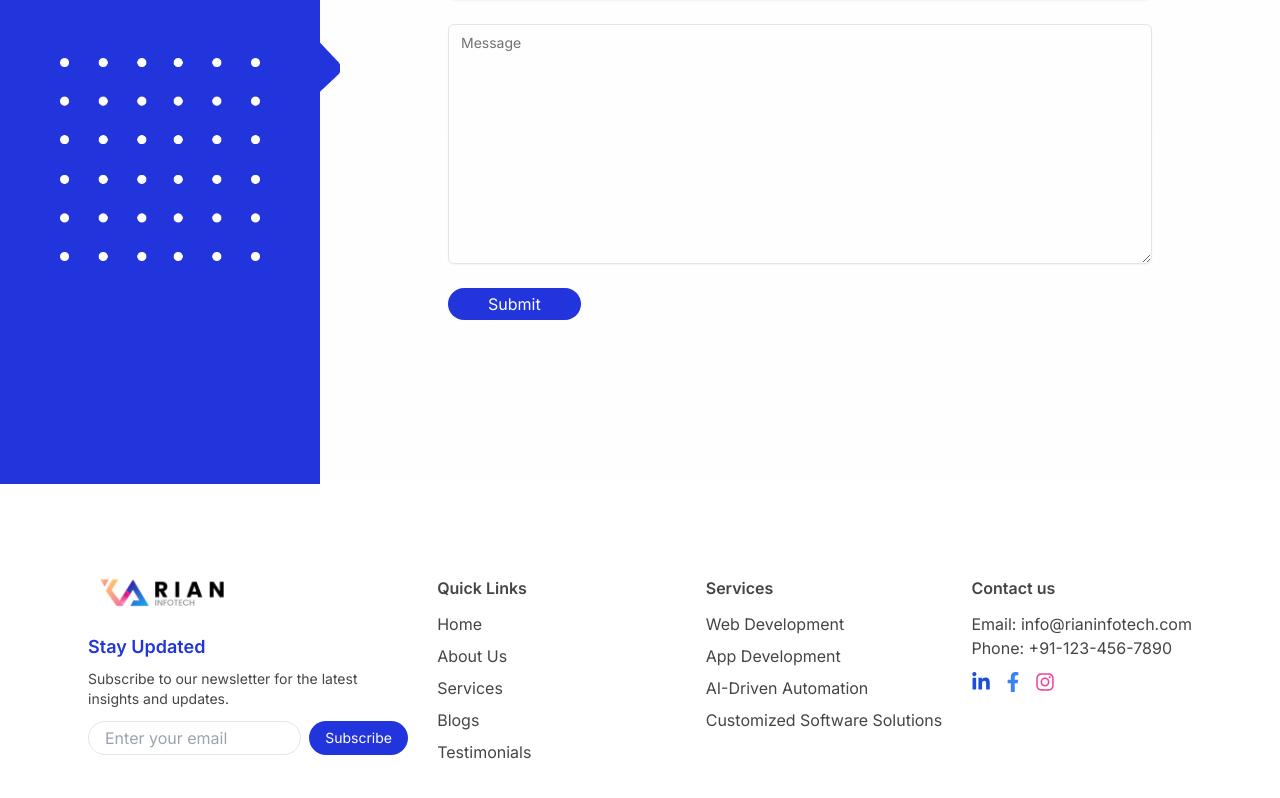
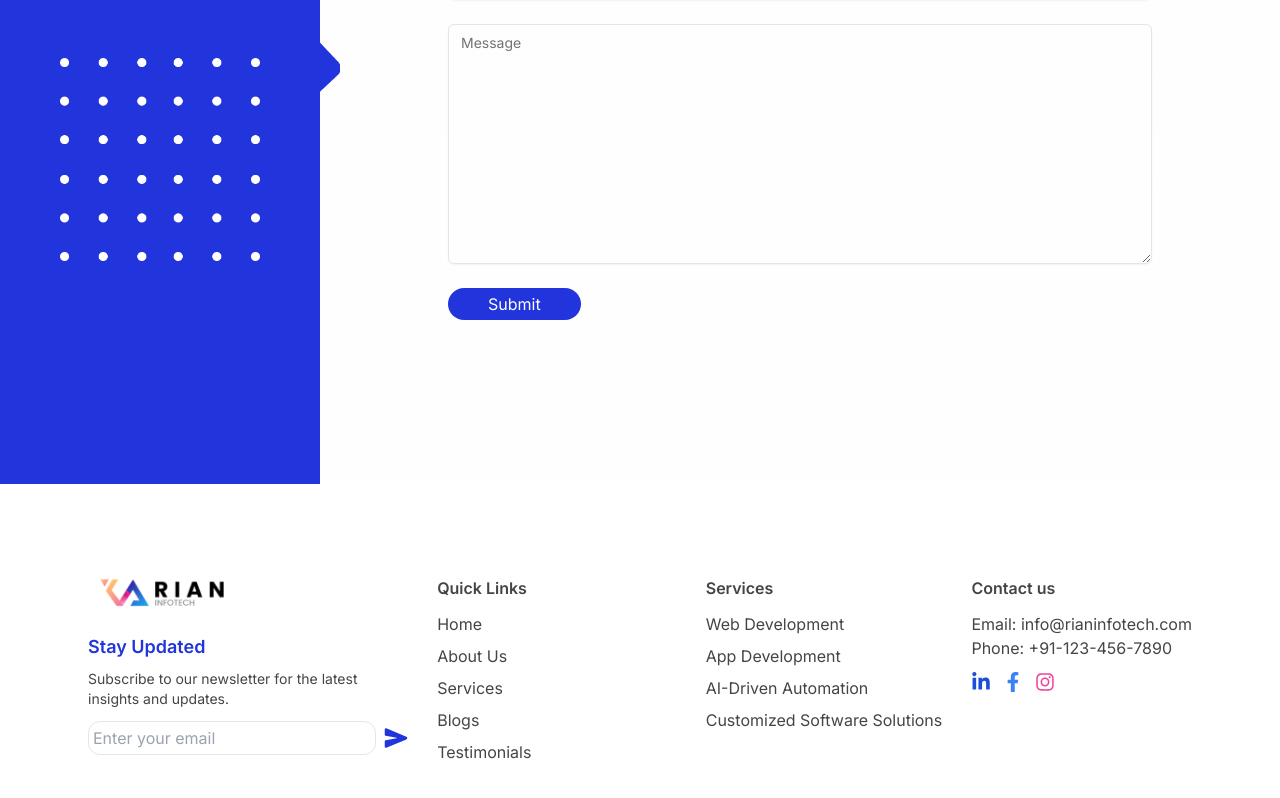
Before and after one commit to Hitesh-RianInfotech/rian-info, a Next.js app: page / in a window 1280 px wide. Shown: the part 4761-5559 px from the top of the page. Built offline with nearby package versions, Linux system fonts and the light colour scheme.

Commit message:
back button fixed

```diff
--- a/app/blogs/[id]/components/BlogHeader.jsx
+++ b/app/blogs/[id]/components/BlogHeader.jsx
@@ -2,12 +2,14 @@
 
 import Image from 'next/image';
 import Link from 'next/link';
+import { useRouter } from 'next/navigation';
 import { AiOutlineClockCircle, AiOutlineShareAlt } from 'react-icons/ai';
 import { BiArrowBack } from 'react-icons/bi';
 import { BsBookmark } from 'react-icons/bs';
 
 const BlogHeader = ({ blog }) => {
   // Helper function to get tag color based on index
+
   const getTagColor = (index) => {
     const colors = [
       { bg: 'bg-[#EBE8FF]', text: 'text-[#6B4EFF]' },
@@ -17,12 +19,18 @@ const BlogHeader = ({ blog }) => {
     return colors[index % colors.length];
   };
 
+  const router = useRouter();
+   // Handle back button click
+   const handleBackClick = () => {
+    router.push('/blogs');
+  };
+
   return (
     <section className='bg-gradient-to-b from-blue-100 to-white pt-20 pb-10'>
       <div className='max-w-7xl mx-auto px-4'>
         {/* Navigation icons */}
         <div className='flex justify-between items-center mb-8'>
-          <button className='h-8 w-8 sm:w-12 sm:h-12 bg-white rounded-full flex items-center justify-center shadow-sm'>
+          <button onClick={handleBackClick} className='h-8 w-8 sm:w-12 sm:h-12 bg-white rounded-full flex items-center justify-center shadow-sm'>
             <BiArrowBack className='w-5 h-5' />
           </button>
           <div className='flex gap-2'>
--- a/app/blogs/components/FeaturedBlogPost.jsx
+++ b/app/blogs/components/FeaturedBlogPost.jsx
@@ -1,5 +1,6 @@
 import { Bookmark, Share2, Clock } from "lucide-react";
 import Image from "next/image";
+import Link from "next/link";
 
 const FeaturedBlogPost = () => {
   return (
@@ -25,9 +26,9 @@ const FeaturedBlogPost = () => {
         <span className="px-3 py-1 bg-green-100 text-green-600 rounded-full text-sm">#Technology</span>
       </div>
       <div className="flex items-center gap-4 mt-6">
-        <button className="px-6 py-2 bg-themeColor text-white font-medium rounded-full hover:scale-105 duration-300 transition">
+        <Link href="/blogs/1" className="px-6 py-2 bg-themeColor text-white font-medium rounded-full hover:scale-105 duration-300 transition">
           Read More
-        </button>
+        </Link>
         <button className="p-3 bg-gray-100 rounded-full hover:bg-gray-200 transition">
           <Share2 className="w-5 h-5 text-gray-600" />
         </button>
--- a/app/components/Footer.js
+++ b/app/components/Footer.js
@@ -1,5 +1,7 @@
 import Image from "next/image";
 import { FaFacebookF, FaInstagram, FaLinkedinIn } from "react-icons/fa";
+import { IoSend } from "react-icons/io5";
+
 
 export default function Footer() {
   return (
@@ -20,10 +22,10 @@ export default function Footer() {
               <input
                 type="email"
                 placeholder="Enter your email"
-                className="px-4 py-1 border rounded-full w-full focus:outline-none"
+                className=" pl-1 pr-4 py-1 border  rounded-xl w-full focus:outline-none"
               />
-              <button className="bg-themeColor text-white text-sm px-4 py-1 hover:scale-105 duration-300 rounded-full">
-                Subscribe
+              <button className=" text-themeColor text-2xl hover:scale-105 duration-300 rounded-full">
+              <IoSend />
               </button>
             </div>
           </div>
```
